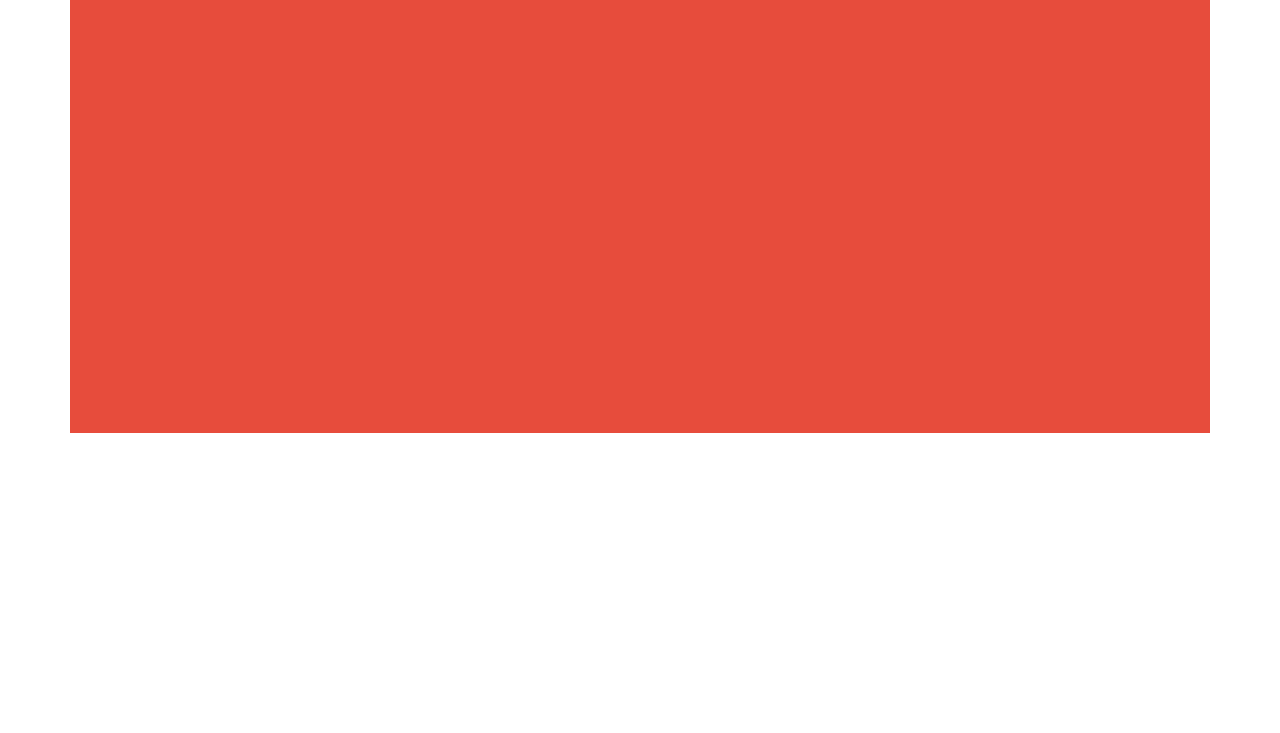
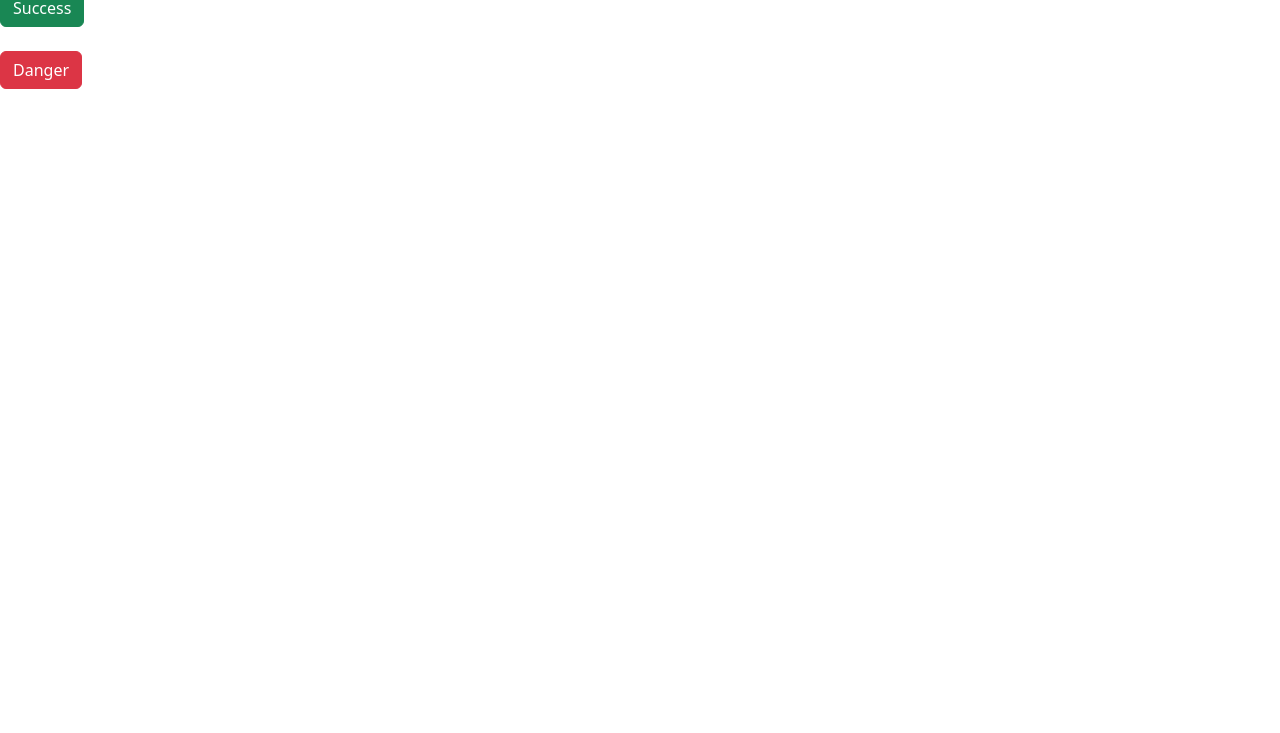
Before and after one commit to theabhi9640/Bootstrap, a plain HTML site: page index.html in a window 1280 px wide. Shown: the part 67-800 px from the top of the page. Drawn offline with nearby package versions, Linux system fonts and the light colour scheme.

Commit message:
Introduction
This is a introduction repo about the Bootstrap.

```diff
--- a/index.html
+++ b/index.html
@@ -4,49 +4,20 @@
 <head>
     <meta charset="utf-8">
     <meta name="viewport" content="width=device-width, initial-scale=1">
-    <title>Container</title>
+    <title>Bootstrap demo</title>
     <link href="https://cdn.jsdelivr.net/npm/bootstrap@5.3.2/dist/css/bootstrap.min.css" rel="stylesheet"
         integrity="sha384-T3c6CoIi6uLrA9TneNEoa7RxnatzjcDSCmG1MXxSR1GAsXEV/Dwwykc2MPK8M2HN" crossorigin="anonymous">
-    <style>
-        #red {
-            background: #e74c3c;
-            height: 500px;
-        }
-    </style>
 </head>
 
 <body>
-    <!-- container fluid
-    <div class="container-fluid" id="red">
-        <h1>Hello, world!</h1>
-    </div> -->
-
-
-    <!-- container
-    <div class="container" id="red">
-        <h1>Hello, world!</h1>
-    </div> -->
-
-    <!-- container lg
-    <div class="container-lg" id="red">
-        <h1>Hello, world!</h1>
-    </div> -->
-
-
-    <!-- container xl   -->
-    <div class="container-xl" id="red">
-        <h1>Hello, world!</h1>
-    </div>
-
-
-
-
+    <h1>Hello, world!</h1>
     <script src="https://cdn.jsdelivr.net/npm/bootstrap@5.3.2/dist/js/bootstrap.bundle.min.js"
         integrity="sha384-C6RzsynM9kWDrMNeT87bh95OGNyZPhcTNXj1NW7RuBCsyN/o0jlpcV8Qyq46cDfL" crossorigin="anonymous">
     </script>
 
 
-
+    <button type="button" class="btn btn-success">Success</button> <br> <br>
+    <button type="button" class="btn btn-danger">Danger</button>
 </body>
 
 </html>
```
